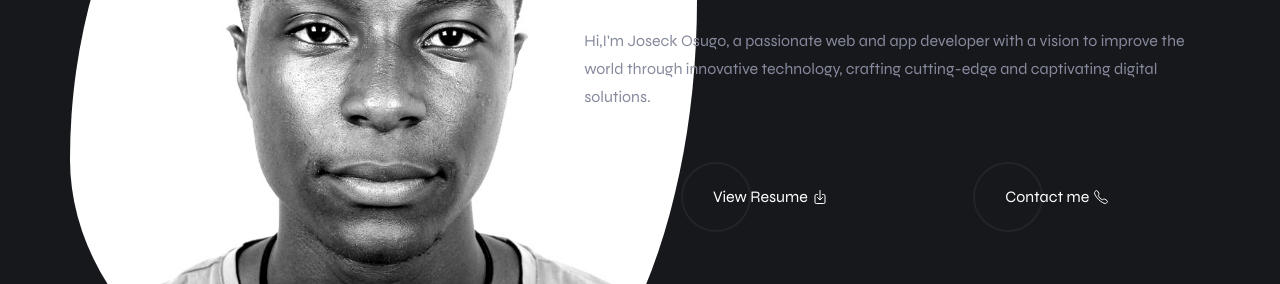
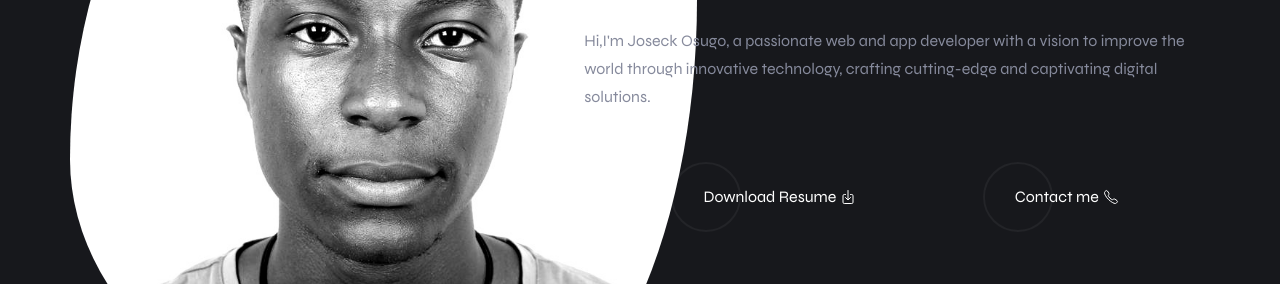
Before and after one commit to 0sugo/portfolio_official, a website: page index.html in a window 1280 px wide. Shown: the part 416-700 px from the top of the page. Drawn offline with nearby package versions, Linux system fonts and the light colour scheme.

Commit message:
Add correct link to download resume

```diff
--- a/index.html
+++ b/index.html
@@ -90,9 +90,9 @@
             <div class="cta">
 
 
-              <a href="https://drive.google.com/file/d/1gpCa-VSD0Uz7CKyO8bQldykrttprhqNj/view?usp=drive_link"
-              target="_blank" rel="noopener" class="btn has-before">
-              <span class="span">View Resume</span>
+              <a href="https://drive.google.com/uc?export=download&id=1l-WlXmzGkXjPynVpldX9ZcyGMobJgGbS"
+              target="_blank" rel="noopener noreferrer" class="btn has-before">
+              <span class="span">Download Resume</span>
 
               <ion-icon name="download-outline" aria-hidden="true"></ion-icon>
             </a>
```
